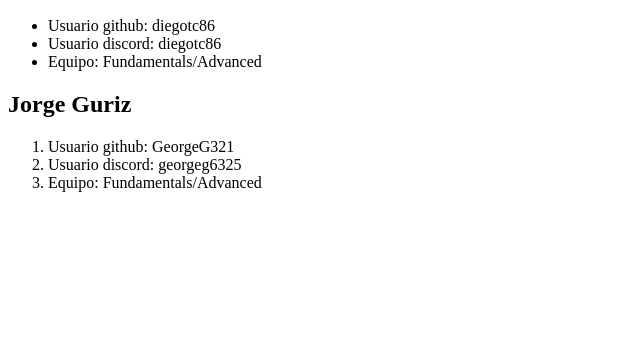
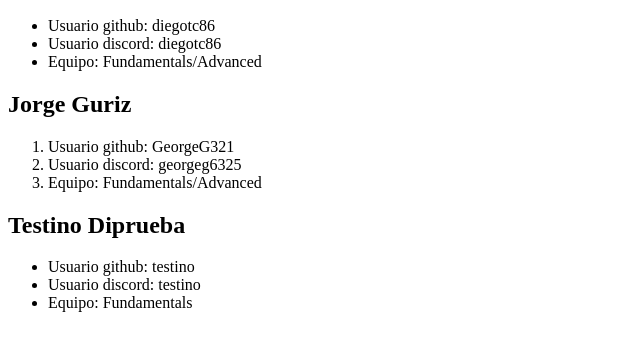
Before and after one commit to luis047527/nov24, a plain HTML site: page index.html in a window 1280 px wide. Shown: the part 110-460 px from the top of the page, without its empty margins (0-640 px from the left). Drawn offline with Linux system fonts and the light colour scheme.

Commit message:
Agrega Testino Diprueba

```diff
--- a/index.html
+++ b/index.html
@@ -1,6 +1,5 @@
 <!DOCTYPE html>
 <html lang="en">
-
   <head>
     <meta charset="UTF-8" />
     <meta name="viewport" content="width=device-width, initial-scale=1.0" />
@@ -21,6 +20,11 @@
       <li>Usuario discord: georgeg6325</li>
       <li>Equipo: Fundamentals/Advanced</li>
     </ol>
+    <h2>Testino Diprueba</h2>
+    <ul>
+      <li>Usuario github: testino</li>
+      <li>Usuario discord: testino</li>
+      <li>Equipo: Fundamentals</li>
+    </ul>
   </body>
-
 </html>
```
Lines whose indentation alone changed are shown as unchanged.
